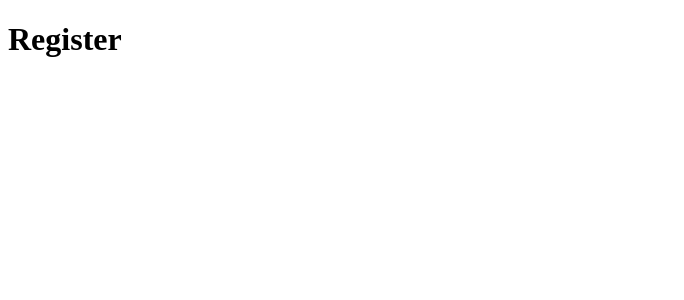
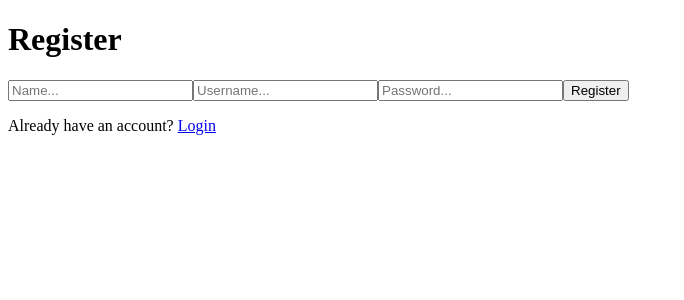
Before and after one commit to sathishgnanaprakasam/fsdwetb7, a React (Vite) app: page /register in a window 1280 px wide. Shown: the top 300 px of the page, without its empty margins (0-684 px from the left). Built offline with nearby package versions, Linux system fonts and the light colour scheme.

Commit message:
separate routes

```diff
--- /dev/null
+++ b/src/pages/Home.css
@@ -0,0 +1,6 @@
+.buttons {
+    display: flex;
+    justify-content: left;
+    margin-top: 20px;
+    gap: 10px;
+}
--- a/src/pages/Home.jsx
+++ b/src/pages/Home.jsx
@@ -1,7 +1,26 @@
+import { useNavigate } from 'react-router';
+import './Home.css';
+
 const Home = () => {
+
+    const navigate = useNavigate();
+
+    const toRegister = () => {
+        navigate('/register');
+    }
+
+    const toLogin = () => {
+        navigate('/login');
+    }
+
     return (
         <div>
             <h1>Home</h1>
+            <p>Welcome to the home page!</p>
+            <div className="buttons">
+                <button onClick={toRegister}>Register</button>
+                <button onClick={toLogin}>Login</button>
+            </div>
         </div>
     )
 }
--- a/src/pages/Login.jsx
+++ b/src/pages/Login.jsx
@@ -1,7 +1,15 @@
+import { Link } from "react-router";
+
 const Login = () => {
     return (
         <div>
             <h1>Login</h1>
+            <form>
+                <input type="text" placeholder="Username..." />
+                <input type="password" placeholder="Password..." />
+                <button type="submit">Login</button>
+            </form>
+            <p>Don't have an account? <Link to="/register">Register</Link></p>
         </div>
     )
 }
--- a/src/pages/Register.jsx
+++ b/src/pages/Register.jsx
@@ -1,7 +1,16 @@
+import { Link } from "react-router";
+
 const Register = () => {
     return (
         <div>
             <h1>Register</h1>
+            <form>
+                <input type="text" placeholder="Name..." />
+                <input type="text" placeholder="Username..." />
+                <input type="password" placeholder="Password..." />
+                <button type="submit">Register</button>
+            </form>
+            <p>Already have an account? <Link to="/login">Login</Link></p>
         </div>
     )
 }
```
